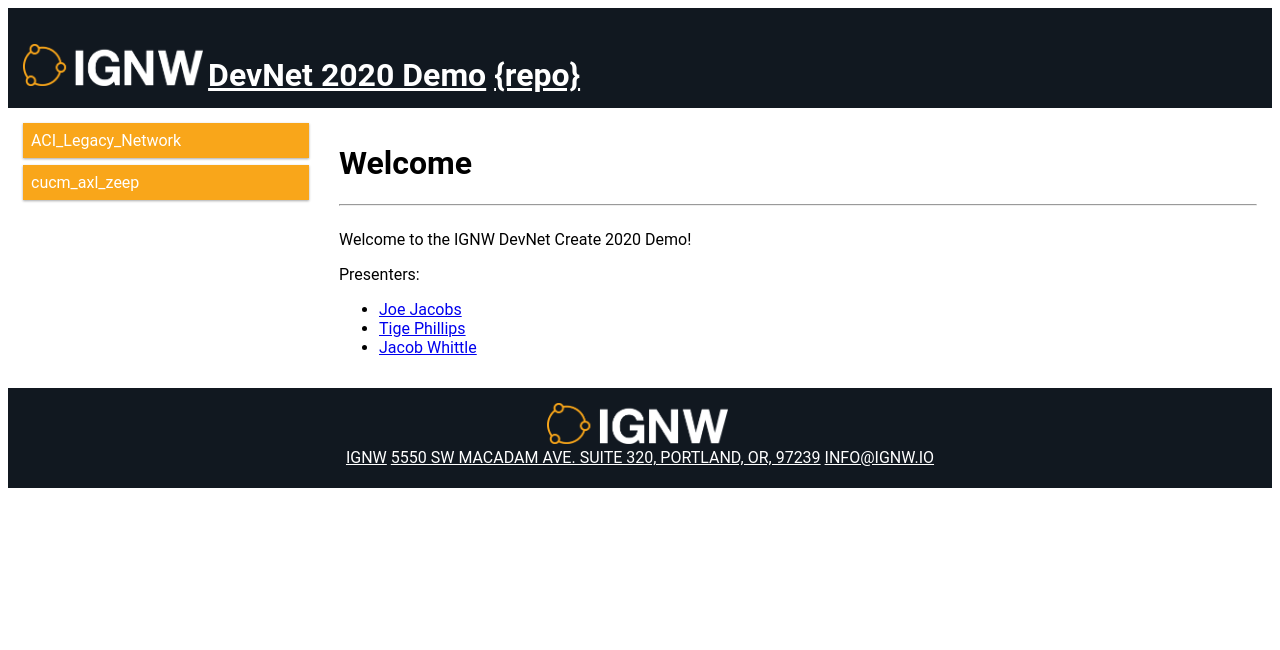
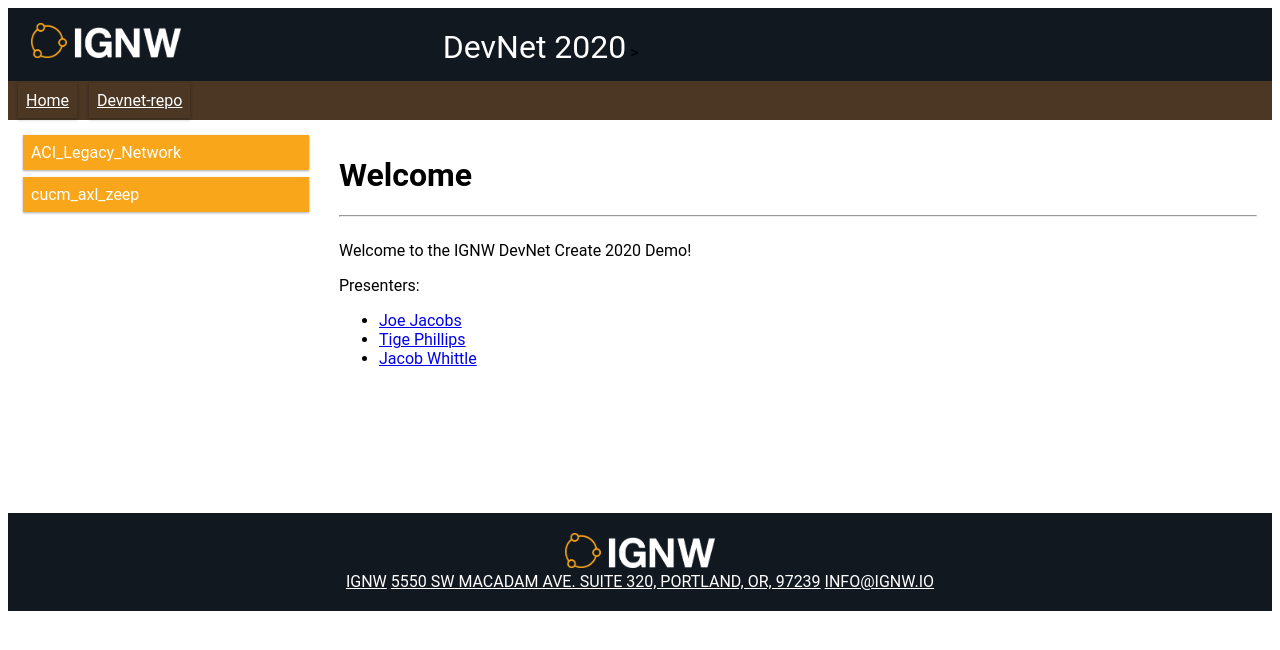
Before and after one commit to IGNW/devnet-create-2020, a Flask app: page / in a window 1280 px wide. Shown: the top 650 px of the page. Run offline with Flask 2, Linux system fonts and the light colour scheme; some libraries are stand-ins or nearby versions.

Commit message:
fixed css styles

```diff
--- a/app/static/styles/base.css
+++ b/app/static/styles/base.css
@@ -40,7 +40,19 @@
   .col-s-10 {width: 83.33%;}
   .col-s-11 {width: 91.66%;}
   .col-s-12 {width: 100%;}
+
+  .menu li {
+    padding: 8px;
+    margin-bottom: 7px;
+    background-color: #f9a61a;
+    color: #ffffff;
+    box-shadow: 0 1px 3px rgba(0,0,0,0.12), 0 1px 2px rgba(0,0,0,0.24);
   }
+
+
+
+}
+
 
 
 @media only screen and (min-width: 768px) {
@@ -61,29 +73,68 @@
 
   html {
     font-family: Roboto, sans-serif;
+
   }
+
 
   .header {
     background-color: #111820;
     padding: 15px;
-    height: 100px;
-    max-height: 100px;
+    margin: 0;
+    max-width: 100%;
+
   }
 
+  .header p {
+    color: white;
+    padding-left: 250px;
+    font-size: 2em;
+    display: inline;
+  }
+
+  nav {
+    padding-top: 10px;
+    padding-bottom: 10px;
+    padding-left: 10px;
+    background-color: #4c3724;
+  }
+
+  nav ul {
+    list-style-type: none;
+    margin: 0;
+    padding: 0;
+  }
+
+
+   nav a {
+    padding: 2px;
+    color: white;
+    padding: 8px;
+    margin-bottom: 7px;
+    background-color: #4c3724;
+    color: #ffffff;
+    box-shadow: 0 1px 3px rgba(0,0,0,0.12), 0 1px 4px rgba(0,0,0,0.24);
+  }
+
+   nav a:hover {
+      background-color: #0099cc;
+      color: black;
+
+  }
+
+  .footer {
+    background-color: #111820;
+    padding: 20px;
+  }
   .footer a {
     color: white;
   }
 
-  .header a {
-    color: white;
-    height: 100px;
-    max-height: 100px;
-  }
+   img {
+      width: 150px;
 
-  img {
-      max-width: 15%;
-      max-height: 15%;
-      padding-right: 5px;
+
+
   }
 
   .menu ul {
@@ -104,17 +155,20 @@
     background-color: #0099cc;
   }
 
-.footer{
-    background-color: #111820;
-    color: #ffffff;
-    padding: 15px;
-    height: 100px;
-}
-
 .start_button{
 
 }
 @media only screen and (max-width: 600px) {
+  /* For mobile phones: */
+
+  img {
+    max-width: 90px;
+  }
+
+  .header p {
+    font-size: 1em;
+    padding-left: 150px;
+  }
     body {
       background-color: lightblue;
     }
@@ -125,4 +179,21 @@
     [class*="col-"] {
       width: 100%;
     }
+      .header p {
+        font-size: 1em;
+        padding-left: 150px;
       }
+    }
+
+
+  input:invalid {
+    border: 2px dashed red;
+}
+
+input:invalid:required {
+    background-image: linear-gradient(to right, pink, lightgreen);
+}
+
+input:valid {
+    border: 2px solid black;
+}
--- a/app/templates/base.html
+++ b/app/templates/base.html
@@ -9,10 +9,23 @@
   <script src=""></script>
 </head>
 <meta name="viewport" content="width=device-width, initial-scale=1.0">
-<body>
+
 <div class="header">
-    <h1><a href="#" onclick="window.location.reload(true);"><img src="{{ url_for('static', filename='images/Logo+orngwhite.png') }}">DevNet 2020 Demo</a> <a href="https://github.com/IGNW/devnet-create-2020" target="_blank">{repo}</a></h1>
+  &nbsp;
+    <img src="{{ url_for('static', filename='images/Logo+orngwhite.png') }}">&nbsp;&nbsp;&nbsp;<p>DevNet 2020</p> >
+
 </div>
+
+<nav>
+  <ul>
+<a href="#base.html">Home</a>&nbsp;&nbsp;
+<a href="https://github.com/IGNW/devnet-create-2020">Devnet-repo</a>
+</ul>
+</nav>
+
+
+<html>
+
   <div class="row">
     <div class="col-3 col-s-3 menu row scrolling">
       <ul>
@@ -42,6 +55,13 @@
 
 </div>
 
+<br>
+<br>
+<br>
+<br>
+<br>
+<br>
+
 <div class="footer">
   <center><img src="{{ url_for('static', filename='images/Logo+orngwhite.png') }}"></center>
   <center><a href="https://ignw.io" target="_blank">IGNW</a> <a href="https://goo.gl/maps/bsQB3aMX1KU6QPyv6" target="_blank">5550 SW MACADAM AVE. SUITE 320, PORTLAND, OR, 97239</a> <a href="mailto:info@ignw.io">INFO@IGNW.IO</a></center>
@@ -61,4 +81,6 @@
 </script>
 
 </body>
+</div>
+
 </html>
```
Lines whose indentation alone changed are shown as unchanged.
